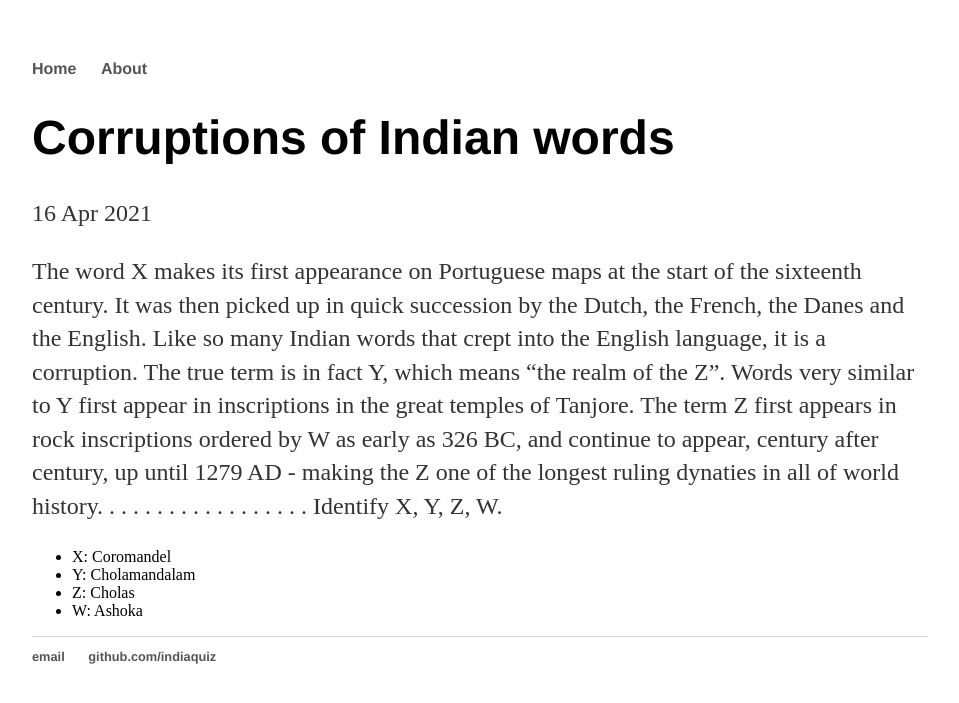
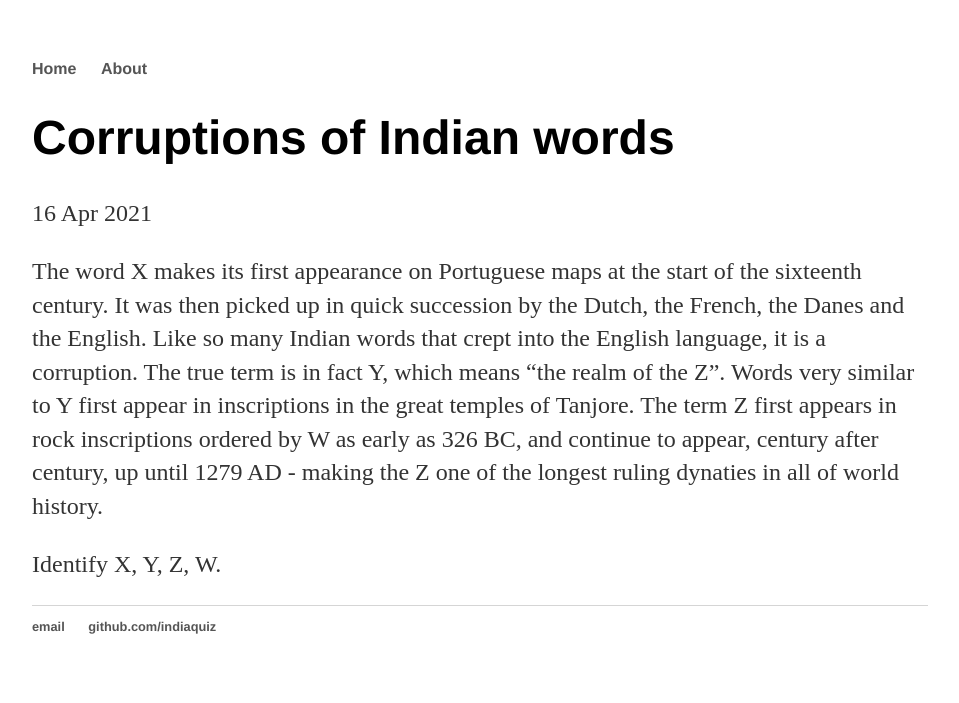
Before and after one commit to indiaquiz/indiaquiz.github.io, a Jekyll site: the page built from _posts/2021-04-16-indian-word-corruption.md, in a window 1280 px wide. Shown: the top 703 px of the page, without its empty margins (160-1119 px from the left). Built offline with Jekyll 4.4.1, drawn with Linux system fonts in a browser that asks for light colours.

Commit message:
Update 2021-04-16-indian-word-corruption.md

```diff
--- a/_posts/2021-04-16-indian-word-corruption.md
+++ b/_posts/2021-04-16-indian-word-corruption.md
@@ -5,46 +5,5 @@ date: 2021-04-16
 ---
 
 The word X makes its first appearance on Portuguese maps at the start of the sixteenth century. It was then picked up in quick succession by the Dutch, the French, the Danes and the English. Like so many Indian words that crept into the English language, it is a corruption. The true term is in fact Y, which means "the realm of the Z". Words very similar to Y first appear in inscriptions in the great temples of Tanjore. The term Z first appears in rock inscriptions ordered by W as early as 326 BC, and continue to appear, century after century, up until 1279 AD - making the Z one of the longest ruling dynaties in all of world history.
-.
-.
-.
-.
-.
-.
-.
-.
-.
-.
-.
-.
-.
-.
-.
-.
-.
+
 Identify X, Y, Z, W.
-
-
-
-
-
-
-
-
-
-
-
-
-
-
-
-
-
-
-
-
-
-- X: Coromandel
-- Y: Cholamandalam
-- Z: Cholas
-- W: Ashoka
```
